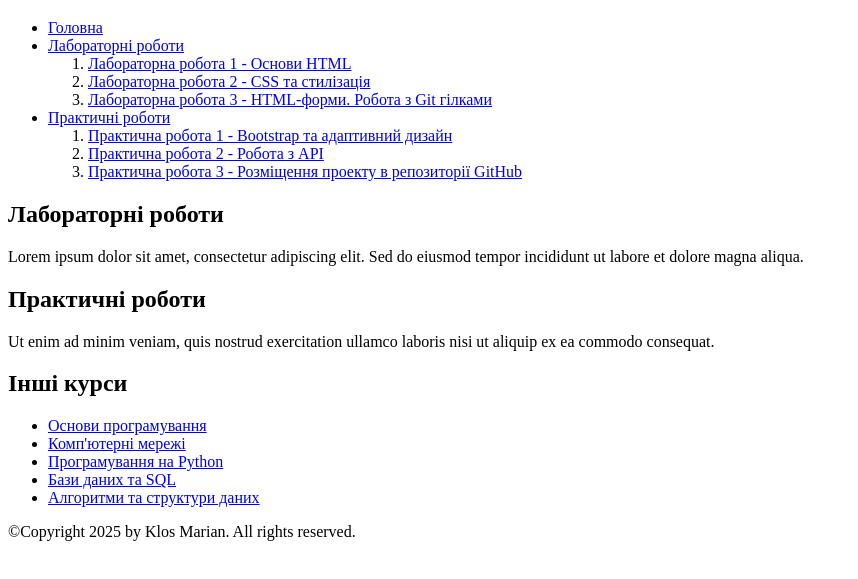
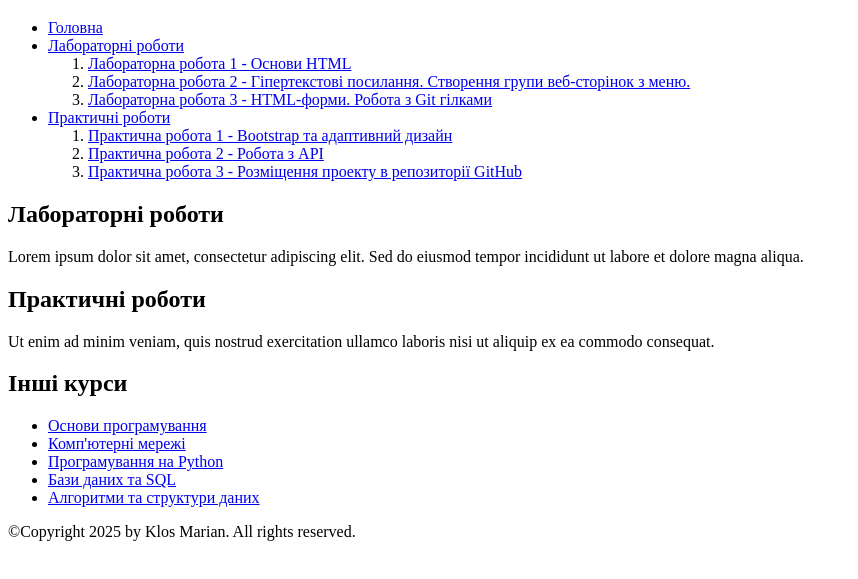
Before and after one commit to Blad0r/ip_labs, a plain HTML site: page lab2/index.html in a window 1280 px wide. Shown: the part 61-640 px from the top of the page, without its empty margins (0-858 px from the left). Drawn offline with Linux system fonts and the light colour scheme.

Commit message:
Update index.html

```diff
--- a/lab2/index.html
+++ b/lab2/index.html
@@ -18,7 +18,7 @@
                 <a href="https://app.netlify.com/sites/la-b1/overview">Лабораторні роботи</a>
                 <ol>
                     <li><a href="https://la-b1.netlify.app/">Лабораторна робота 1 - Основи HTML</a></li>
-                    <li><a href="lab2.html">Лабораторна робота 2 - CSS та стилізація</a></li>
+                    <li><a href="https://la-b-2.netlify.app/">Лабораторна робота 2 - Гіпертекстові посилання. Створення групи веб-сторінок з меню.</a></li>
                     <li><a href="https://la-b-3.netlify.app/">Лабораторна робота 3 - HTML-форми. Робота з Git гілками</a></li>
                 </ol>
             </li>
```
